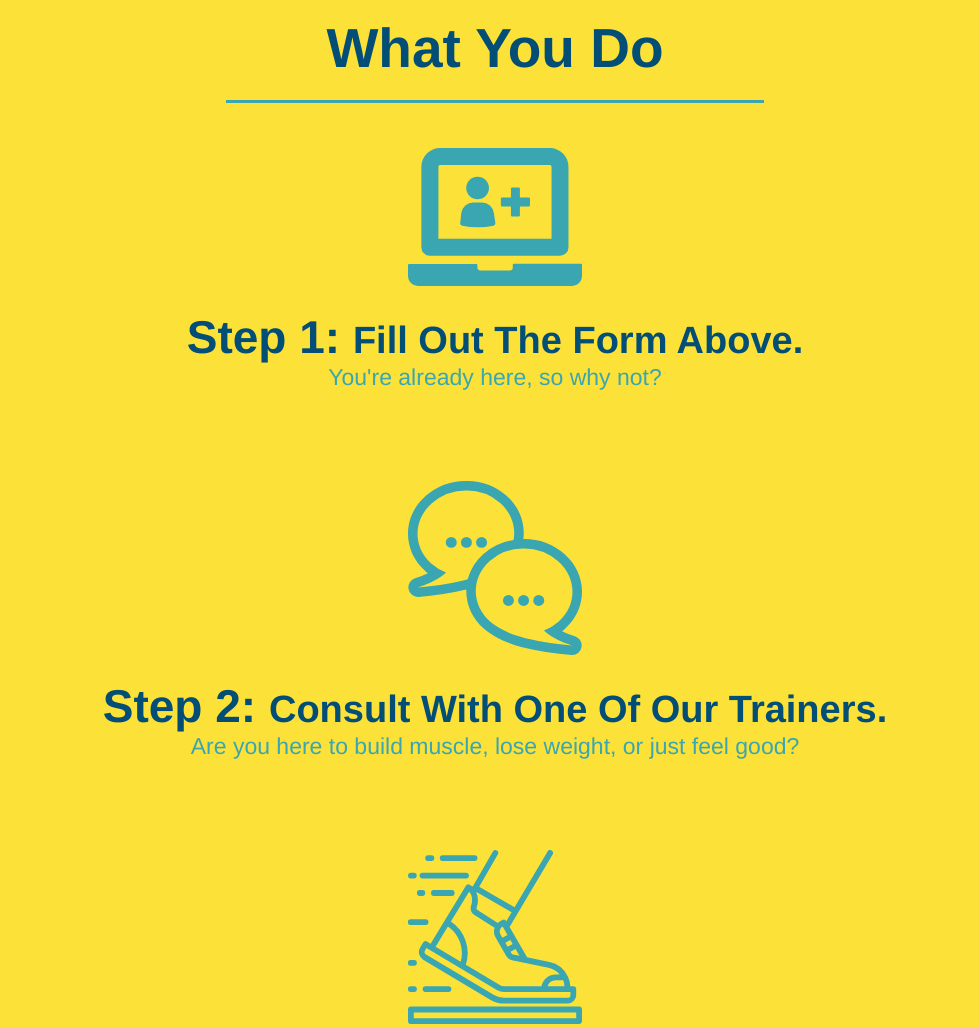
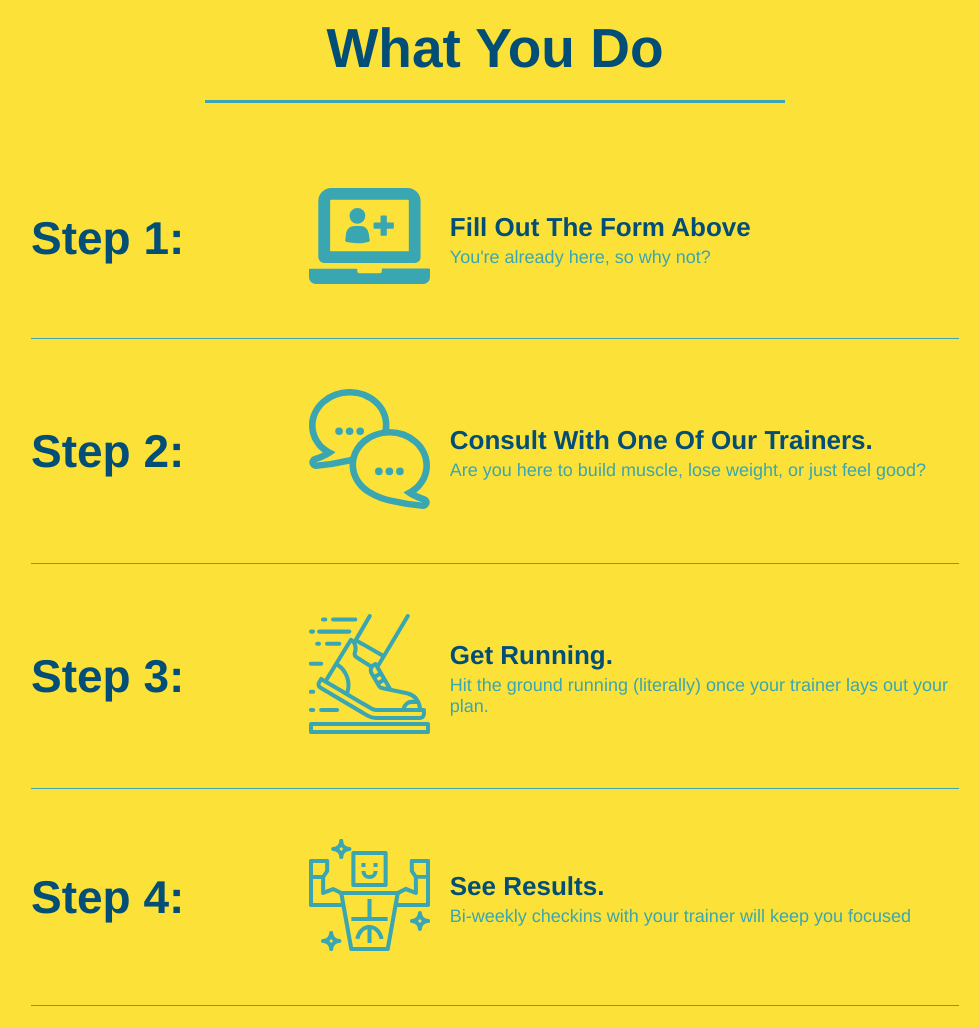
Before and after one commit to magoofy/run-buddy, a plain HTML site: page index.html in a window 1280 px wide. Shown: the part 1140-2167 px from the top of the page, without its empty margins (145-1124 px from the left). Drawn offline with Linux system fonts and the light colour scheme.

Commit message:
added flexbox to steps

```diff
--- a/assets/css/style.css
+++ b/assets/css/style.css
@@ -154,11 +154,12 @@ section {
 /* SECTION TITLE STYLES START */
 .section-title {
   font-size: 55px;
-  display: inline-block;
-  padding: 0 100px 20px 100px;
   border-bottom: 3px solid;
-  margin-bottom: 35px;
   color: #024e76;
+  padding-bottom: 20px;
+  text-align: center;
+  margin: 0 auto 35px auto;
+  width: 50%;
 }
 
 .primary-border {
@@ -171,54 +172,73 @@ section {
 /* SECTION TITLE STYLES END */
 
 /* WHAT WE DO STYLES */
-.intro {
-  text-align: center;
-}
-
 .intro p {
   line-height: 1.7;
   color: #39a6b2;
   width: 80%;
   margin: 0 auto;
   font-size: 20px;
+  text-align: center;
 }
 /* WHAT YOU DO STYLES END */
 
 
 /* WHAT YOU DO STYLES START */
 .steps {
-  text-align: center;
   background: #fce138;
 }
 
-.steps div {
-  margin-bottom: 80px;
+.step {
+  margin: 50px auto;
+  padding-bottom: 50px;
+  width: 80%;
+  border-bottom: 1px solid #39a6b2;
+  display: flex;
+  flex-wrap: wrap;
+  align-items: center;
+  justify-content: space-between;
 }
 
-.steps img {
-  width: 15%;
-  margin: 10px 0;
+.step h3 {
+  color: #024e76;
+  font-size: 46px;
+  flex: 1 30%;
 }
 
-.steps h3 {
+.step-text h4 {
+  font-size: 26px;
+  line-height: 1.5;
   color: #024e76;
-  font-size: 46px;
-  margin-top: 10px;
 }
 
-.steps span {
-  font-size: 38px;
+.step-info {
+  flex: 2 70%;
+  display: flex;
+  flex-wrap: wrap;
+  align-items: center;
 }
 
-.steps p {
+.step-img {
+  flex: 1 12%;
+  margin-right: 20px;
+}
+
+.step-img img {
+  max-width: 100%;
+}
+
+.step-text{
+  flex: 12;
+}
+
+.step-text p {
   color: #39a6b2;
-  font-size: 23px;
+  font-size: 18px;
 }
 /* WHAT YOU DO STYLES END */
 
 /* MEET THE TRAINERS START */
 .trainers {
-  text-align: center;
 }
 
 .trainer {
@@ -259,7 +279,6 @@ section {
 
 /* REACH OUT STYLES START */
 .contact {
-  text-align: center;
   background: #024e76;
 }
 
@@ -308,3 +327,7 @@ height: 400px;
 .text-right {
   text-align: right;
 }
+
+.flex-row {
+  display: flex
+}
--- a/index.html
+++ b/index.html
@@ -77,49 +77,87 @@
 
     <!-- "what we do" start - <section> -->
     <section id="what-we-do" class="intro">
+      <div class="flex-row">
         <h2 class="section-title primary-border">
           What We Do
         </h2>
+      </div>
+      <div class="flex-row">
         <p>
           butcher selfies chambray shabby chic gentrify readymade yr Echo Park XOXO Tumblr normcore Banksy direct trade  Blue Bottle chillwave you probably haven't heard of them single-origin coffee Vice fanny pack fixie Odd Future Austin fingerstache pickled twee synth Wes Anderson Thundercats viral bitters flannel meggings narwhal Marfa Schlitz sustainable Intelligentsia umami deep v craft
         </p>
+      </div>
     </section>
     <!-- end "what we do" -->
 
     <!-- "what you do" start -->
     <section id="what-you-do" class="steps">
+      <div class="flex-row">
       <h2 class="section-title secondary-border">
         What You Do
       </h2>
-      <div>
+      </div>
+      <div class="step">
+        <h3>Step 1:</h3>
+        <div class="step-info">
+          <div class="step-img">
             <img src="./assets/images/step-1.svg" alt="" />
-        <h3>Step 1: <span>Fill Out The Form Above.</span></h3>
+          </div>
+          <div class="step-text">
+            <h4>Fill Out The Form Above</h4>
             <p>You're already here, so why not?</p>
           </div>
+        </div>
+      </div>
       <div>
+        <div class="step">
+          <h3>Step 2:</h3>
+          <div class="step-info">
+            <div class="step-img">
               <img src="./assets/images/step-2.svg" alt="" />
-        <h3>Step 2: <span>Consult With One Of Our Trainers.</span></h3>
+            </div>
+            <div class="step-text">
+              <h4>Consult With One Of Our Trainers.</h4>
               <p>Are you here to build muscle, lose weight, or just feel good?</p>
             </div>
+          </div>
+        </div>
         <div>
+          <div class="step">
+            <h3>Step 3:</h3>
+            <div class="step-info">
+              <div class="step-img">
                 <img src="./assets/images/step-3.svg" alt="" />
-        <h3>Step 3: <span>Get Running.</span></h3>
+              </div>
+              <div class="step-text">
+                <h4>Get Running.</h4>
                 <p>Hit the ground running (literally) once your trainer lays out your plan.</p>
               </div>
+            </div>
+          </div>
           <div>
+            <div class="step">
+              <h3>Step 4:</h3>
+              <div class="step-info">
+                <div class="step-img">
                   <img src="./assets/images/step-4.svg" alt="" />
-        <h3>Step 4: <span>See Results.</span></h3>
+                </div>
+                <div class="step-text">
+                  <h4>See Results.</h4>
                   <p>Bi-weekly checkins with your trainer will keep you focused</p>
+                </div>
+              </div>
             </div>
     </section>
     <!-- "what you do" end -->
 
     <!-- "meet the trainers" start -->
     <section id="your-trainers" class="trainers">
+      <div class="flex-row">
       <h2 class="section-title primary-border">
         Meet The Trainers
       </h2>
-
+      </div>
       <article class="trainer">
         <img src="./assets/images/trainer-1.jpg" alt="Arron Stephens in his workout clothes, ready to pump iron" />
         <div class="trainer-bio text-left">
@@ -151,9 +189,11 @@
 
     <!-- "reach out" start -->
     <section id="reach-out" class="contact">
+      <div class="flex-row">
       <h2 class="section-title secondary-border">
         Reach Out
       </h2>
+      </div>
 
       <div class="contact-info">
         <iframe
```
Lines whose indentation alone changed are shown as unchanged.
